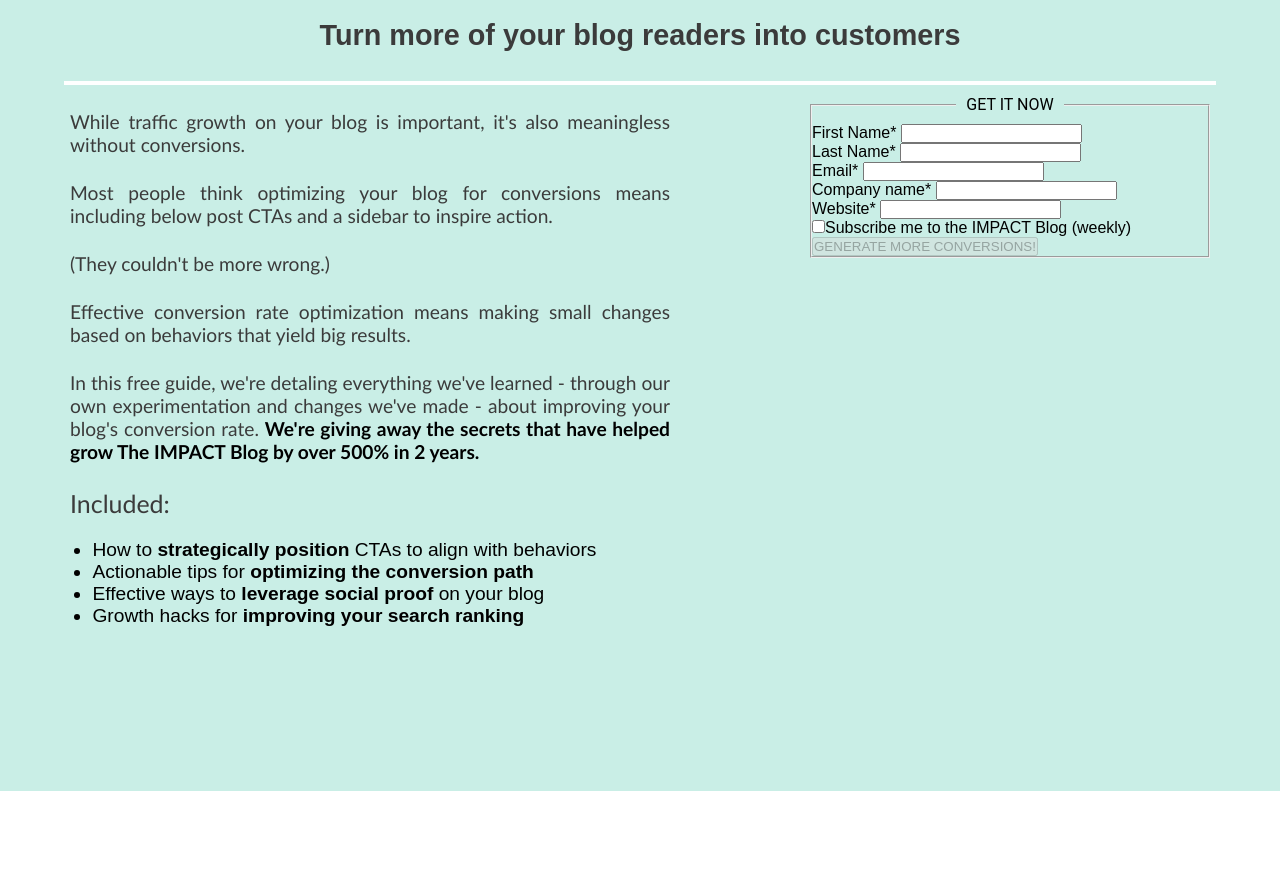
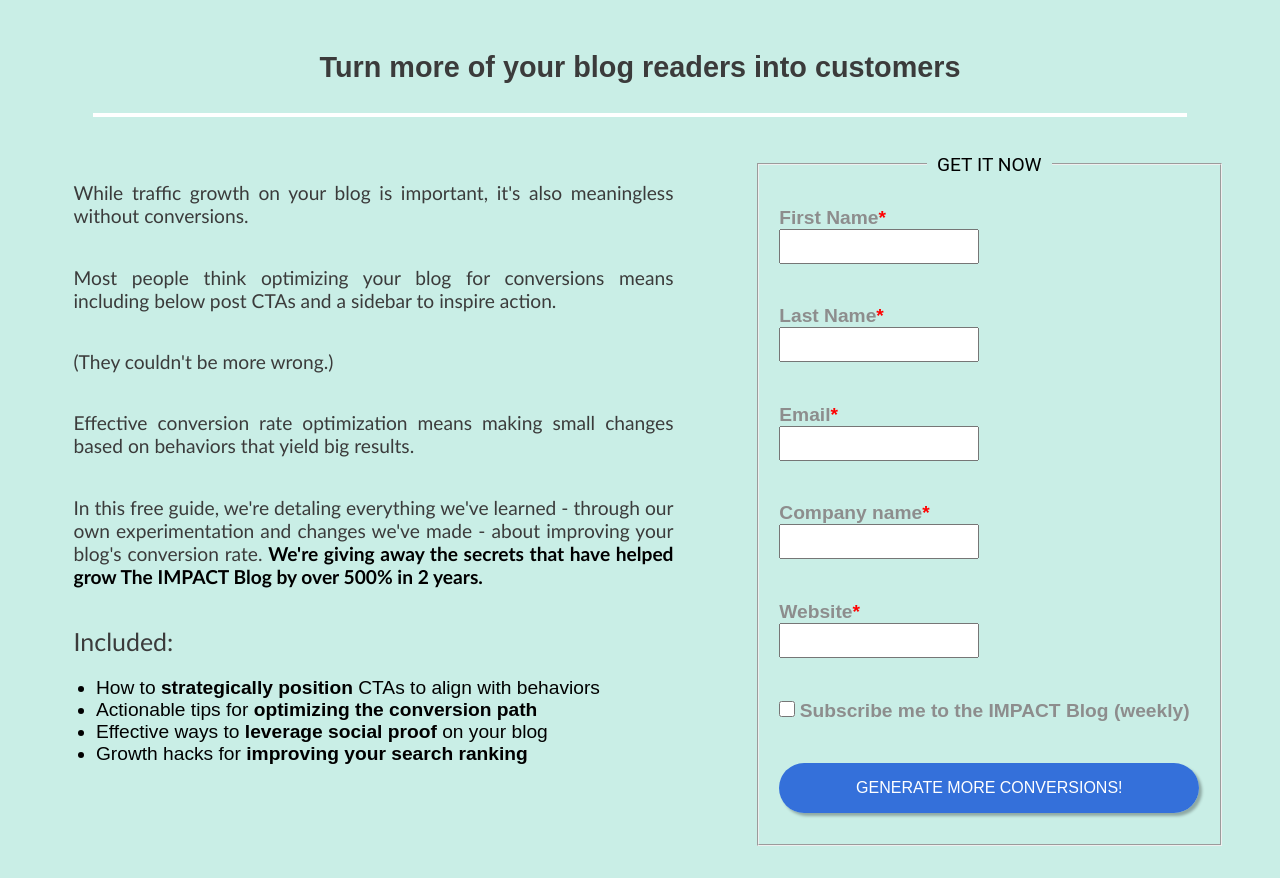
Before and after one commit to mthsimao/landing-page, a plain HTML site: page index.html in a window 1280 px wide. Shown: the part 497-1375 px from the top of the page. Before the commit the page ends 1288 px from the top, so only its background shows below. Drawn offline with Linux system fonts and the light colour scheme.

Commit message:
finished css

```diff
--- a/assets/css/style.css
+++ b/assets/css/style.css
@@ -60,7 +60,7 @@ header > .logo {
 .container {
     background-color: #C9EEE6;
     position: relative;
-    height: 100vh;
+    padding: 2em;
 }
 
 .main-title {
@@ -77,9 +77,10 @@ header > .logo {
 .content {
     display: flex;
     flex-direction: row;
-    flex-wrap: nowrap;
+    flex-wrap: wrap;
     align-items: stretch;
     justify-content: space-around;
+    margin-top: 1.6em;
 }
 
 .content-left {
@@ -89,7 +90,7 @@ header > .logo {
     color: #3b3b3b;
     font-size: 1.2em;
     font-family: 'Trebuchet MS', Arial, sans-serif;
-    padding-top: 1.3em;
+    padding-top: 2em;
     text-align: justify;
 }
 
@@ -112,12 +113,64 @@ header > .logo {
 /* content left finished*/
 
 .content-right {
-    width: 400px;
+    width: 450px;
 }
 
-form legend {
+.form legend {
     font-family: Roboto, Oxygen, Ubuntu, Cantarell, 'Open Sans', 'Helvetica Neue', sans-serif;
     text-align: center;
     padding: 10px;
     text-transform: uppercase;
+    font-size: 1.2em;
 }
+
+form div {
+    padding: 1.3em;
+}
+
+.form label {
+    font-size: 1.2em;
+    font-weight: bold;
+    color: #8d8d8d;
+}
+
+.required {
+    color: red;
+}
+
+.box-text{
+    width: 200px;
+    height: 35px;
+    font-size: 1em;
+    text-indent: 5px;
+}
+
+.check input{
+    width: 16px;
+    height: 16px;
+}
+
+.submit {
+    margin-bottom: 10px;
+}
+
+.submit input{
+    background-color: rgba(40, 102, 218, 0.925);
+    color: white;
+    padding: 1em;
+    margin: 0 auto;
+    font-size: 1em;
+    width: 420px;
+    border: none;
+    border-radius: 50px;
+    box-shadow: 3px 3px 3px rgba(0, 0, 0, 0.295);
+}
+
+.submit input:hover {
+    background-color: #2053b3ec;
+    cursor: pointer;
+    transition: .4s all ease-in-out;
+
+}
+
+/* finished project*/
--- a/index.html
+++ b/index.html
@@ -63,33 +63,41 @@
                                     <legend>Get it now</legend>
 
                                     <div>
-                                        <label for="iname">First Name<span class="required">*</span></label>
-                                        <input type="text" name="name" id="iname" required>
+                                        <label for="iname">First Name<span class="required">*</span></label> <br>
+                                        <input type="text" name="name" id="iname" required class="box-text" minlength="3" maxlength="22">
                                     </div>
 
                                     <div>
-                                        <label for="ilastname">Last Name<span class="required">*</span></label>
-                                        <input type="text" name="lastname" id="ilastname" required>
+                                        <label for="ilastname">Last Name<span class="required">*</span></label> <br>
+                                        <input type="text" name="lastname" id="ilastname" required class="box-text" minlength="3" maxlength="22">
                                     </div>
 
                                     <div>
-                                        <label for="iemail">Email<span class="required">*</span></label>
-                                        <input type="email" name="email" id="iemail" required>
+                                        <label for="iemail">Email<span class="required">*</span></label> <br>
+                                        <input type="email" name="email" id="iemail" required class="box-text">
                                     </div>
 
                                     <div>
-                                        <label for="icompany">Company name<span class="required">*</span></label>
-                                        <input type="text" name="company" id="icompany" required>
+                                        <label for="icompany">Company name<span class="required">*</span></label> <br>
+                                        <input type="text" name="company" id="icompany" required class="box-text">
                                     </div>
 
                                     <div>
-                                        <label for="iwebsite">Website<span class="required">*</span></label>
-                                        <input type="text" name="website" id="iwebsite" required>
+                                        <label for="iwebsite">Website<span class="required">*</span></label> <br>
+                                        <input type="text" name="website" id="iwebsite" required class="box-text">
                                     </div>
 
-                                    <div><input type="checkbox" name="impactblogs" id="iimpactblogs"><label for="iimpactblogs">Subscribe me to the IMPACT Blog (weekly)</label></div>
+                                    <div class="check">
+                                        <input type="checkbox" name="impactblogs" id="iimpactblogs">
+                                        <label for="iimpactblogs">Subscribe me to the IMPACT Blog (weekly)</label>
+                                    </div>
 
-                                    <input type="submit" value="GENERATE MORE CONVERSIONS!" disabled>
+                                    <div class="submit">
+                                        <input type="submit" value="GENERATE MORE CONVERSIONS!" class="submit">
+                                    </div>
+
+
+
                                 </fieldset>
                             </form>
 
```
